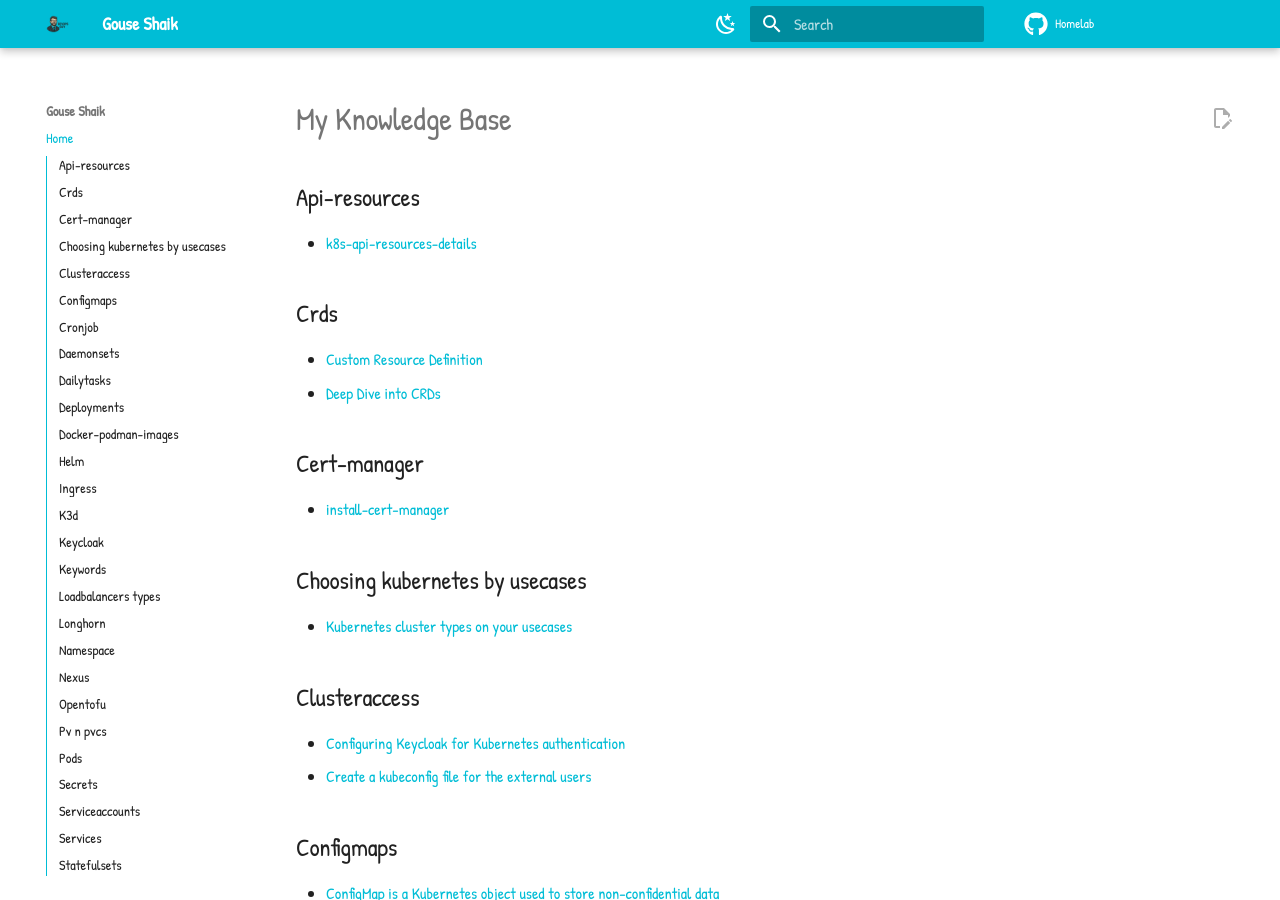
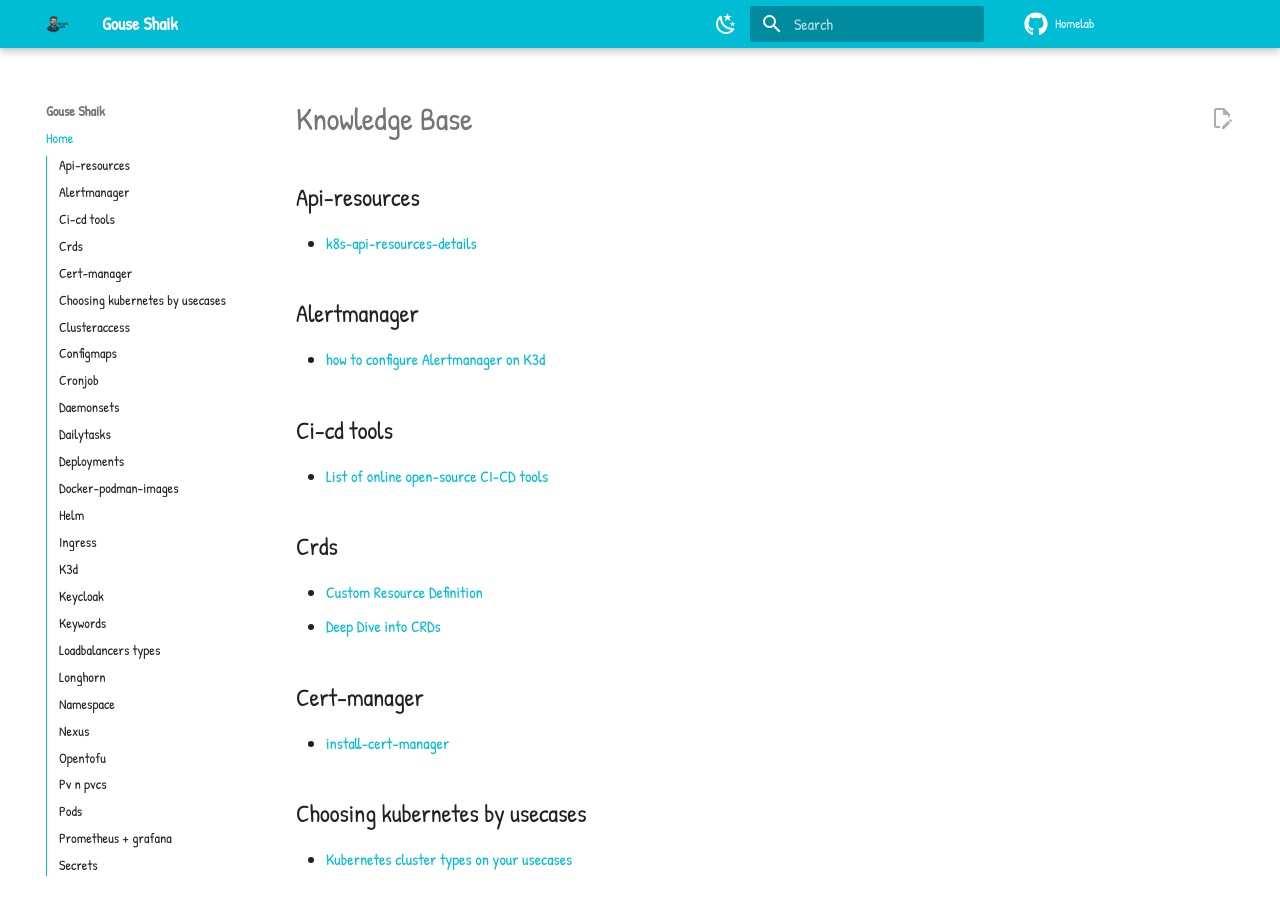
Before and after one commit to gowseshaik/homelab, an MkDocs documentation site: the page built from docs/index.md, in a window 1280 px wide and 900 px high. Built offline with MkDocs 1.6.1 and Material for MkDocs 9.7.7, drawn with Linux system fonts in a browser that asks for light colours; comment, search, counter and statistics services are not loaded; some of the changed text lies outside the part shown.

```diff
--- a/docs/index.md
+++ b/docs/index.md
@@ -1,7 +1,13 @@
-# My Knowledge Base
+# Knowledge Base
 
 ## Api-resources
 - [k8s-api-resources-details](API-Resources/k8s-api-resources-details.md)
+
+## Alertmanager
+- [how to configure Alertmanager on K3d](Alertmanager/how to configure Alertmanager on K3d.md)
+
+## Ci-cd tools
+- [List of online open-source CI-CD tools](CI-CD Tools/List of online open-source CI-CD tools.md)
 
 ## Crds
 - [Custom Resource Definition](CRDs/Custom Resource Definition.md)
@@ -97,6 +103,10 @@
 - [List all pods with their init containers and sidecar containers info](Pods/List all pods with their init containers and sidecar containers info.md)
 - [Types of Containers in Kubernetes](Pods/Types of Containers in Kubernetes.md)
 
+## Prometheus + grafana
+- [Expose Prometheus and Grafana using Ingress](Prometheus + Grafana/Expose Prometheus and Grafana using Ingress.md)
+- [Set up Prometheus + Grafana for your Kubernetes K3d cluster](Prometheus + Grafana/Set up Prometheus + Grafana for your Kubernetes K3d cluster.md)
+
 ## Secrets
 - [Deep Dive into securing secrets in specific envs](Secrets/Deep Dive into securing secrets in specific envs.md)
 - [Secrets management for sensitive information](Secrets/Secrets management for sensitive information.md)
@@ -135,8 +145,11 @@
 - [Fluentd in Kubernetes](fluentd/Fluentd in Kubernetes.md)
 - [Fluentd install and config steps for a Linux VM](fluentd/Fluentd install and config steps for a Linux VM.md)
 
+## Images
+
 ## Mailhog
 - [Steps to deploy MailHog with Ingress](mailhog/Steps to deploy MailHog with Ingress.md)
+- [Usecase of mailhog](mailhog/Usecase of mailhog.md)
 
 ## Mkdocs
 - [mkdocs to github projects](mkdocs/mkdocs to github projects.md)
```
Also changed, not shown: docs/Storage/Storage Types.md (added, +52 -0 lines), docs/.obsidian/app.json (added), docs/.obsidian/appearance.json (added), docs/.obsidian/core-plugins.json (added), docs/.obsidian/workspace.json (added), site/index.html, site/search/search_index.json, site/sitemap.xml, 1 other file.
